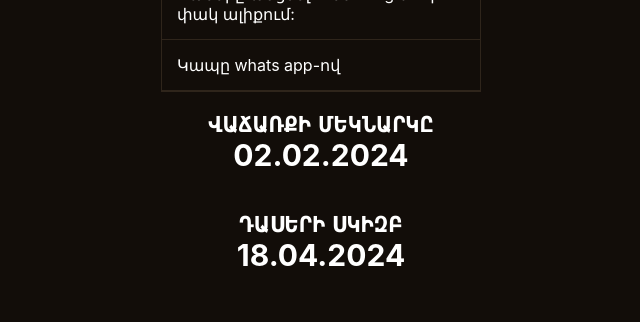
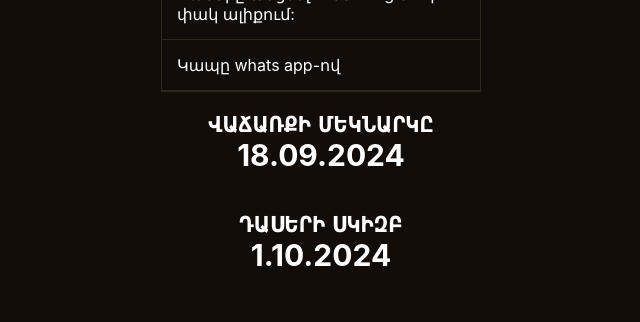
Before and after one commit to vardgeshakobyan2024/jasmine-travel, a React (Create React App) app: page / in a window 1280 px wide. Shown: the part 3280-3602 px from the top of the page, without its empty margins (319-959 px from the left). Built offline with nearby package versions, Linux system fonts and the light colour scheme.

Commit message:
Update Timer.jsx

```diff
--- a/src/components/Timer/Timer.jsx
+++ b/src/components/Timer/Timer.jsx
@@ -45,11 +45,11 @@ const Timer = () => {
             <div className="container">
                 <div className="heading">
                     <h4 className="heading1">վաճառքի մեկնարկը</h4>
-                    <h4 className="headingDate">02.02.2024</h4>
+                    <h4 className="headingDate">18.09.2024</h4>
                 </div>
                 <div className="heading">
                     <h4 className="heading1">դասերի սկիզբ</h4>
-                    <h4 className="headingDate">18.04.2024</h4>
+                    <h4 className="headingDate">1.10.2024</h4>
                 </div>
                 <div className="timer">
                     <h1>{timerDays} : {timerHours} : {timerMinutes} : {timerSeconds}</h1>
```
